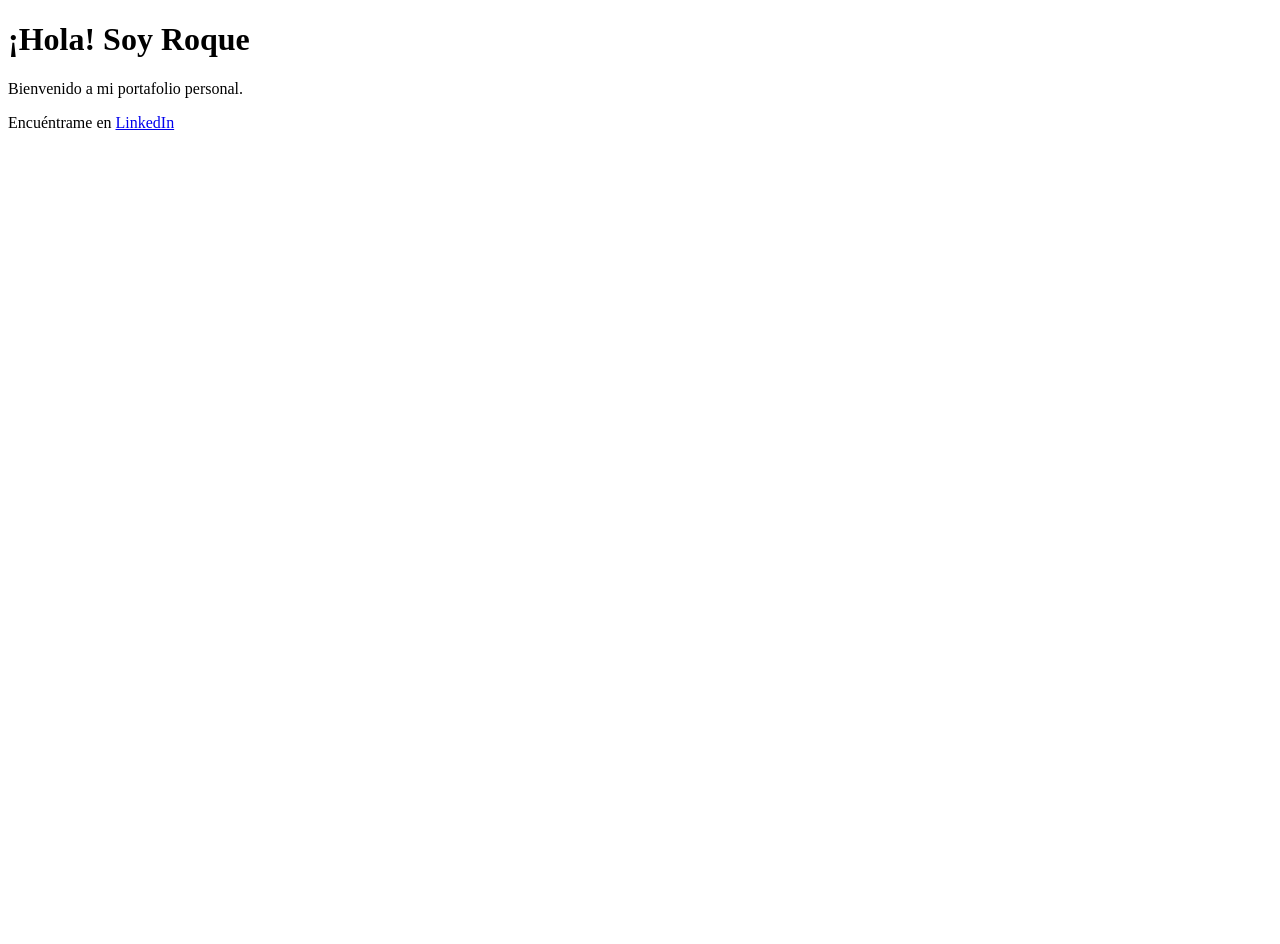
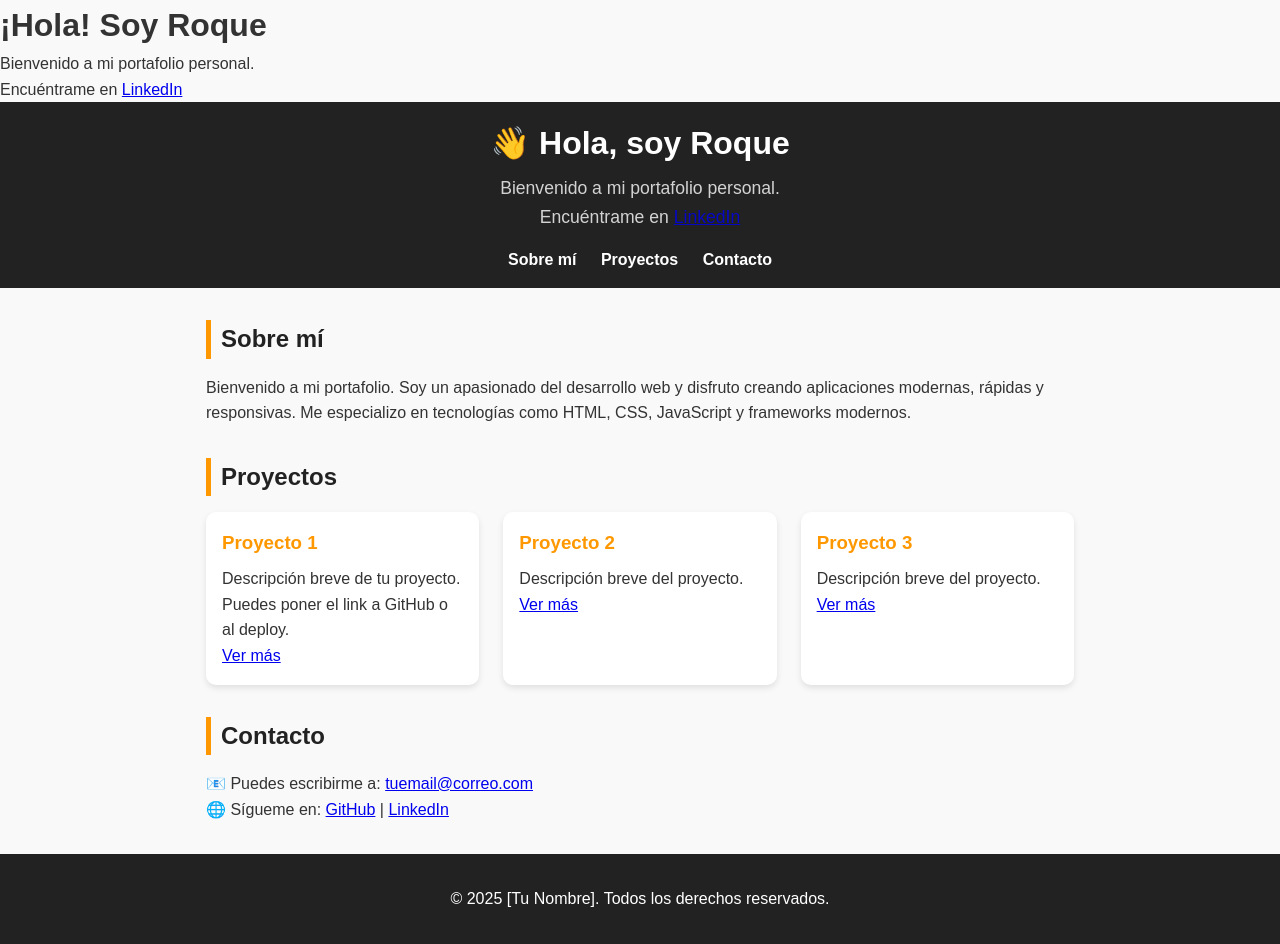
Before and after one commit to roquegit95/roquegit95.github.io, a plain HTML site: page index.html in a window 1280 px wide. Before the commit the page ends 800 px from the top, so only its background shows below. Drawn offline with Linux system fonts and the light colour scheme.

Commit message:
Update index.html

```diff
--- a/index.html
+++ b/index.html
@@ -10,3 +10,171 @@
   <p>Encuéntrame en <a href="https://es.linkedin.com/in/roque-gonz%C3%A1lez-54058020a">LinkedIn</a></p>
 </body>
 </html>
+
+<!DOCTYPE html>
+<html lang="es">
+<head>
+  <meta charset="UTF-8">
+  <meta name="viewport" content="width=device-width, initial-scale=1.0">
+  <title>Mi Portafolio</title>
+  <style>
+    /* Estilos básicos */
+    * {
+      margin: 0;
+      padding: 0;
+      box-sizing: border-box;
+      font-family: Arial, Helvetica, sans-serif;
+    }
+
+    body {
+      line-height: 1.6;
+      background: #f9f9f9;
+      color: #333;
+    }
+
+    header {
+      background: #222;
+      color: #fff;
+      padding: 1rem 2rem;
+      text-align: center;
+    }
+
+    header h1 {
+      font-size: 2rem;
+      margin-bottom: 0.3rem;
+    }
+
+    header p {
+      font-size: 1.1rem;
+      opacity: 0.8;
+    }
+
+    nav {
+      margin-top: 1rem;
+    }
+
+    nav a {
+      color: #fff;
+      text-decoration: none;
+      margin: 0 10px;
+      font-weight: bold;
+    }
+
+    nav a:hover {
+      color: #ff9800;
+    }
+
+    section {
+      max-width: 900px;
+      margin: 2rem auto;
+      padding: 0 1rem;
+    }
+
+    h2 {
+      color: #222;
+      margin-bottom: 1rem;
+      border-left: 5px solid #ff9800;
+      padding-left: 10px;
+    }
+
+    .projects {
+      display: grid;
+      grid-template-columns: repeat(auto-fit, minmax(250px, 1fr));
+      gap: 1.5rem;
+    }
+
+    .card {
+      background: #fff;
+      padding: 1rem;
+      border-radius: 10px;
+      box-shadow: 0 3px 6px rgba(0,0,0,0.1);
+      transition: transform 0.2s;
+    }
+
+    .card:hover {
+      transform: scale(1.03);
+    }
+
+    .card h3 {
+      margin-bottom: 0.5rem;
+      color: #ff9800;
+    }
+
+    footer {
+      text-align: center;
+      padding: 2rem 1rem;
+      background: #222;
+      color: #fff;
+      margin-top: 2rem;
+    }
+
+    footer a {
+      color: #ff9800;
+      text-decoration: none;
+      margin: 0 10px;
+    }
+  </style>
+</head>
+<body>
+
+  <!-- Encabezado -->
+  <header>
+    <h1>👋 Hola, soy Roque</h1>
+      <p>Bienvenido a mi portafolio personal.</p>
+      <p>Encuéntrame en <a href="https://es.linkedin.com/in/roque-gonz%C3%A1lez-54058020a">LinkedIn</a></p>
+    <nav>
+      <a href="#sobre-mi">Sobre mí</a>
+      <a href="#proyectos">Proyectos</a>
+      <a href="#contacto">Contacto</a>
+    </nav>
+  </header>
+
+  <!-- Sección Sobre mí -->
+  <section id="sobre-mi">
+    <h2>Sobre mí</h2>
+    <p>
+      Bienvenido a mi portafolio. Soy un apasionado del desarrollo web y disfruto
+      creando aplicaciones modernas, rápidas y responsivas. Me especializo en
+      tecnologías como HTML, CSS, JavaScript y frameworks modernos.
+    </p>
+  </section>
+
+  <!-- Sección Proyectos -->
+  <section id="proyectos">
+    <h2>Proyectos</h2>
+    <div class="projects">
+      <div class="card">
+        <h3>Proyecto 1</h3>
+        <p>Descripción breve de tu proyecto. Puedes poner el link a GitHub o al deploy.</p>
+        <a href="https://github.com/tuusuario/proyecto1" target="_blank">Ver más</a>
+      </div>
+      <div class="card">
+        <h3>Proyecto 2</h3>
+        <p>Descripción breve del proyecto.</p>
+        <a href="https://github.com/tuusuario/proyecto2" target="_blank">Ver más</a>
+      </div>
+      <div class="card">
+        <h3>Proyecto 3</h3>
+        <p>Descripción breve del proyecto.</p>
+        <a href="https://github.com/tuusuario/proyecto3" target="_blank">Ver más</a>
+      </div>
+    </div>
+  </section>
+
+  <!-- Sección Contacto -->
+  <section id="contacto">
+    <h2>Contacto</h2>
+    <p>📧 Puedes escribirme a: <a href="mailto:tuemail@correo.com">tuemail@correo.com</a></p>
+    <p>🌐 Sígueme en:
+      <a href="https://github.com/tuusuario" target="_blank">GitHub</a> |
+      <a href="https://linkedin.com/in/tuusuario" target="_blank">LinkedIn</a>
+    </p>
+  </section>
+
+  <!-- Footer -->
+  <footer>
+    <p>© 2025 [Tu Nombre]. Todos los derechos reservados.</p>
+  </footer>
+
+</body>
+</html>
```
